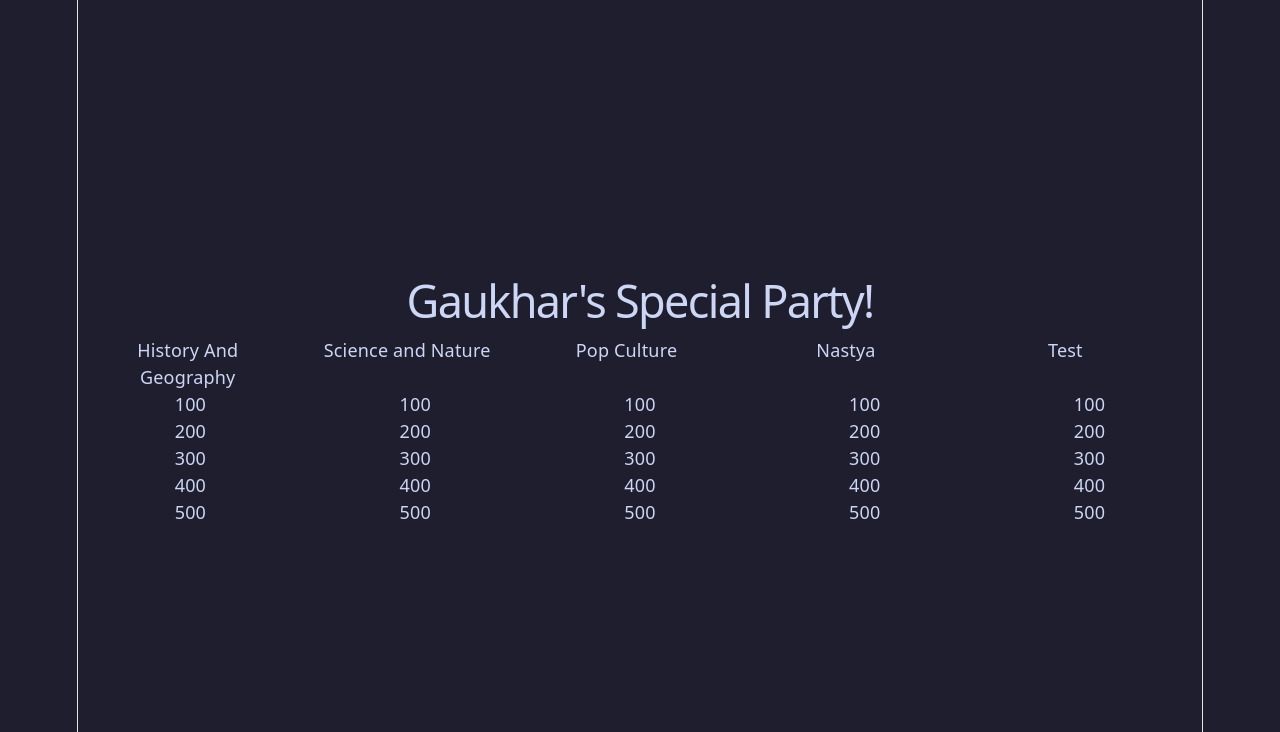
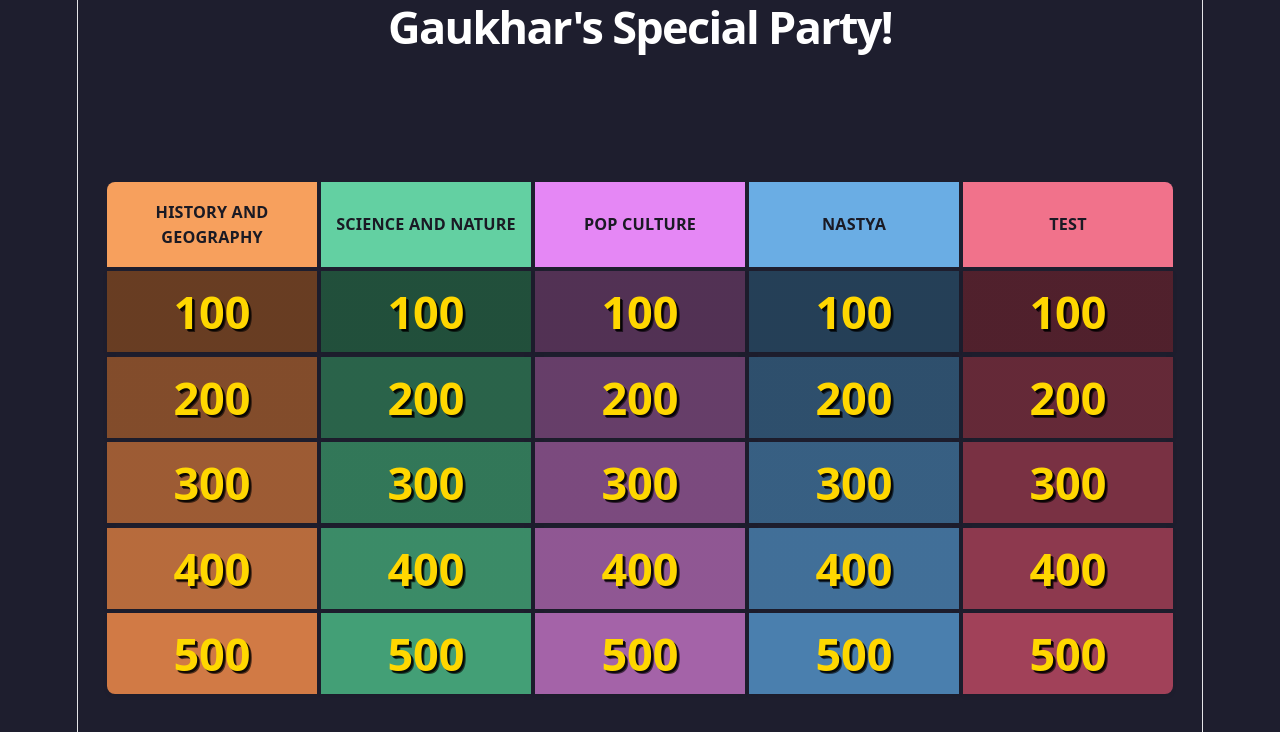
Before and after one commit to srazhov/GaukharBDgame, a React (Vite) app in the folder my-react-app/: page / in a window 1280 px wide. Both pictures are taken after a click on the button "Start game". Shown: the top 732 px of the page. Built offline with nearby package versions, Linux system fonts and the light colour scheme.

Commit message:
Fixed css styles of the table

```diff
--- a/my-react-app/src/App.jsx
+++ b/my-react-app/src/App.jsx
@@ -1,6 +1,7 @@
 import { useState } from "react";
 import reactLogo from "./assets/react.svg";
 import "./App.css";
+import "./CardColumn.css";
 import Button from "react-bootstrap/Button";
 import GameTable from "./components/GameTable";
 import "bootstrap/dist/css/bootstrap.min.css";
@@ -10,7 +11,6 @@ function App() {
   const [tableItems, setTableItems] = useState([
     {
       categoryName: "History And Geography",
-      color: "#9fa1d9",
       items: [
         { price: 100 },
         { price: 200 },
@@ -21,7 +21,6 @@ function App() {
     },
     {
       categoryName: "Science and Nature",
-      color: "#9fa1d9",
       items: [
         { price: 100 },
         { price: 200 },
@@ -32,7 +31,6 @@ function App() {
     },
         {
       categoryName: "Pop Culture",
-      color: "#9fa1d9",
       items: [
         { price: 100 },
         { price: 200 },
@@ -43,7 +41,6 @@ function App() {
     },
         {
       categoryName: "Nastya",
-      color: "#9fa1d9",
       items: [
         { price: 100 },
         { price: 200 },
@@ -54,7 +51,6 @@ function App() {
     },
         {
       categoryName: "Test",
-      color: "#9fa1d9",
       items: [
         { price: 100 },
         { price: 200 },
@@ -68,7 +64,7 @@ function App() {
   return (
     <>
       <div className="vh-100 d-flex flex-column justify-content-center align-items-center">
-        <h1 className="container">Gaukhar's Special Party!</h1>
+        <h1 className="mb-4 text-white fw-bold tracking-wide">Gaukhar's Special Party!</h1>
         {isGameStarted ? (
           <GameTable tableItems={tableItems}></GameTable>
         ) : (
--- /dev/null
+++ b/my-react-app/src/CardColumn.css
@@ -0,0 +1,57 @@
+
+/* --- OVERRIDES & TEXT FORMATTING --- */
+[class^="card-column-"] button {
+  font-size: 2.5rem;
+  /* Force golden text and heavy shadows */
+  color: #ffd700 !important;
+  text-shadow: 2px 2px 0px rgba(0,0,0,0.8), 3px 3px 0px rgba(0,0,0,0.6) !important;
+  border: none !important;
+  /* Square inner corners */
+  border-radius: 0 !important;
+  cursor: pointer;
+}
+
+[class^="card-column-"] .category-header {
+  padding: 1rem 0.5rem;
+  font-size: 0.9rem;
+  font-weight: 900;
+  /* Force dark uppercase text */
+  color: #1a1a24 !important;
+  text-transform: uppercase;
+  border-radius: 0 !important;
+  height: 100%;
+  display: flex;
+  align-items: center;
+  justify-content: center;
+}
+
+/* --- BASE COLORS --- */
+.card-column-0 .category-header { background-color: #f7a05d !important; }
+.card-column-0 button { background-color: #d17a45 !important; }
+
+.card-column-1 .category-header { background-color: #63d0a2 !important; }
+.card-column-1 button { background-color: #439f76 !important; }
+
+.card-column-2 .category-header { background-color: #e587f5 !important; }
+.card-column-2 button { background-color: #a463a8 !important; }
+
+.card-column-3 .category-header { background-color: #6aade4 !important; }
+.card-column-3 button { background-color: #4a7fae !important; }
+
+.card-column-4 .category-header { background-color: #f1728b !important; }
+.card-column-4 button { background-color: #a14159 !important; }
+
+/* --- SPECIFIC CORNER RULES --- */
+/* Target only the 4 extreme corners of the grid to match the reference */
+.card-column-0 .category-header {
+  border-top-left-radius: 8px !important;
+}
+.card-column-4 .category-header {
+  border-top-right-radius: 8px !important;
+}
+.row-last .card-column-0 button {
+  border-bottom-left-radius: 8px !important;
+}
+.row-last .card-column-4 button {
+  border-bottom-right-radius: 8px !important;
+}
--- a/my-react-app/src/components/GameTable.jsx
+++ b/my-react-app/src/components/GameTable.jsx
@@ -6,11 +6,14 @@ import TableItem from "./TableItem";
 function GameTable({ tableItems }) {
   return (
     <>
-      <Container className="center">
-        <Row className="w-100 text-center">
+      <Container className="vh-100 d-flex flex-column justify-content-center align-items-center px-4">
+        <Row className="w-100 g-1 mb-1" >
           {tableItems.map((catItem, i) => (
-            <Col key={`game-table-${catItem}-${i}`} className="text-center">
-              {catItem.categoryName}
+            <Col
+              key={`game-table-${catItem}-${i}`}
+              className={`card-column-${i}`}
+            >
+              <div className="category-header">{catItem.categoryName}</div>
             </Col>
           ))}
         </Row>
@@ -27,13 +30,29 @@ function GameTable({ tableItems }) {
       currColId = 0;
     const renderedElements = [];
     for (let i = 0; i < rowCount; i++) {
-        const listElements = [];
-        for (let j = 0; j < colCount; j++) {
-            listElements.push(<TableItem key={`game-table-items-list-${tableItems[j].categoryName}-${i}`}
-                item={tableItems[j].items[i]}></TableItem>);
-        }
+      const overlayOpacity = Math.max(0, 0.5 - i * 0.125);
+      const isLastRow = i === rowCount - 1;
+      const listElements = [];
 
-        renderedElements.push(<Row md="w-100 text-center" key={`game-table-items-${i}`}>{listElements}</Row>);
+      for (let j = 0; j < colCount; j++) {
+        listElements.push(
+          <TableItem
+            key={`game-table-items-list-${tableItems[j].categoryName}-${i}`}
+            item={tableItems[j].items[i]}
+            index={j}
+            overlayOpacity={overlayOpacity}
+          ></TableItem>,
+        );
+      }
+
+      renderedElements.push(
+        <Row
+          className={`w-100 g-1 mb-1 ${isLastRow ? "row-last" : ""}`}
+          key={`game-table-items-${i}`}
+        >
+          {listElements}
+        </Row>,
+      );
     }
 
     return renderedElements;
--- a/my-react-app/src/components/TableItem.jsx
+++ b/my-react-app/src/components/TableItem.jsx
@@ -1,9 +1,19 @@
+import Button from "react-bootstrap/Button";
 import Col from "react-bootstrap/Col";
 
-function TableItem({item}) {
+function TableItem({ item, index, overlayOpacity }) {
   return (
     <>
-      <Col className="text-center">{item.price}</Col>
+      <Col className={`card-column-${index} w-100 text-center`}>
+        <Button
+          className={`w-100 rounded-2 fw-bold shadow-sm`}
+          style={{
+            backgroundImage: `linear-gradient(rgba(0,0,0,${overlayOpacity}), rgba(0,0,0,${overlayOpacity}))`,
+          }}
+        >
+          {item.price}
+        </Button>
+      </Col>
     </>
   );
 }
```
